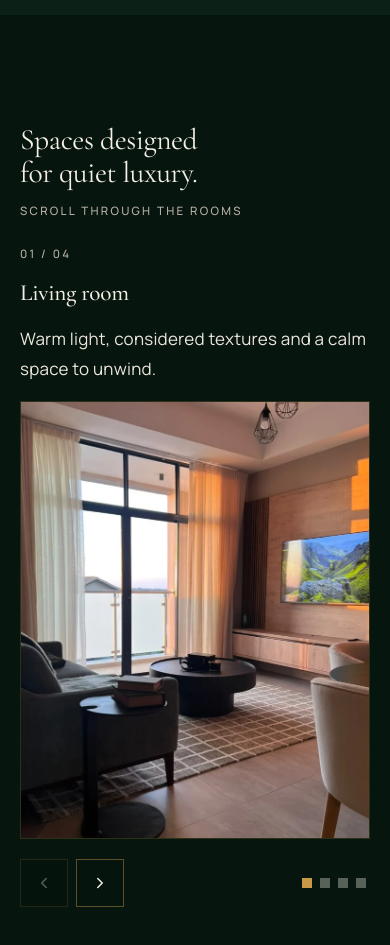
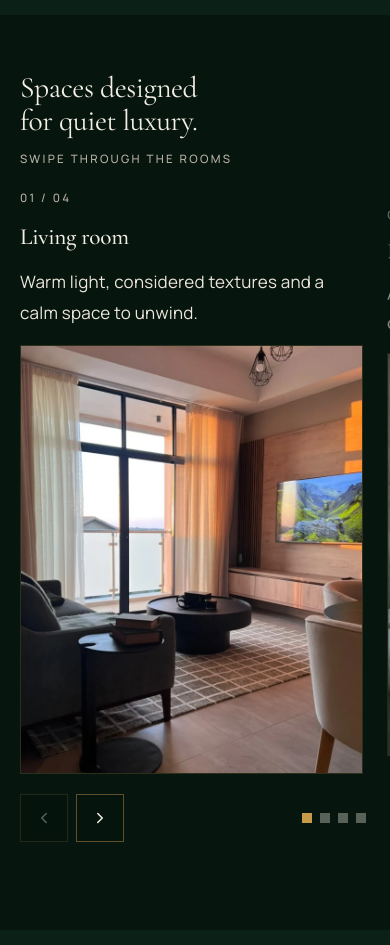
Before and after one commit to dondie52/Letoile-de-Reve, a Next.js app: page / in a window 390 px wide. Shown: the part 1760-2705 px from the top of the page. Built offline with nearby package versions, Linux system fonts and the light colour scheme.

Commit message:
Revert mobile room gallery to native swipe
Undo the mobile ScrollTrigger pin. Phones use horizontal snap again;
desktop keeps the scroll-driven room tour.

Co-authored-by: bokas tech <dondie52@users.noreply.github.com>

```diff
--- a/src/app/globals.css
+++ b/src/app/globals.css
@@ -252,6 +252,41 @@ section[id],
 
 .apartment-mobile {
   min-height: 0;
+  padding-bottom: calc(var(--booking-bar-offset) + clamp(1rem, 3vw, 1.5rem));
+}
+
+.apartment-mobile-track {
+  display: flex;
+  gap: 0.85rem;
+  overflow-x: auto;
+  overflow-y: hidden;
+  scroll-snap-type: x mandatory;
+  scroll-padding-inline: max(1.25rem, calc((100vw - 22rem) / 2));
+  -webkit-overflow-scrolling: touch;
+  overscroll-behavior-x: contain;
+  padding-inline: max(1.25rem, calc((100vw - 22rem) / 2));
+  scrollbar-width: none;
+}
+
+.apartment-mobile-track::-webkit-scrollbar {
+  display: none;
+}
+
+.apartment-mobile-slide {
+  flex: 0 0 min(88vw, 22rem);
+  scroll-snap-align: center;
+  scroll-snap-stop: always;
+  transform: scale(0.94);
+  opacity: 0.72;
+  transition:
+    transform 0.45s cubic-bezier(0.16, 1, 0.3, 1),
+    opacity 0.45s ease;
+  will-change: transform, opacity;
+}
+
+.apartment-mobile-slide.is-active {
+  transform: scale(1);
+  opacity: 1;
 }
 
 .apartment-mobile-card {
@@ -266,12 +301,18 @@ section[id],
     calc(100svh - var(--nav-h) - env(safe-area-inset-top, 0px) - var(--booking-bar-offset) - 13rem)
   );
   width: 100%;
-  min-height: 12rem;
+  min-height: 0;
   overflow: hidden;
 }
 
 @media (prefers-reduced-motion: reduce) {
-  .apartment-mobile-media .absolute {
+  .apartment-mobile-slide {
+    transform: none;
+    opacity: 1;
+    transition: none;
+  }
+
+  .apartment-mobile-slide .absolute {
     transition: none !important;
   }
 }
--- a/src/components/ApartmentShowcase.tsx
+++ b/src/components/ApartmentShowcase.tsx
@@ -20,7 +20,7 @@ export function ApartmentShowcase() {
   const sectionRef = useRef<HTMLElement>(null);
   const pinRef = useRef<HTMLDivElement>(null);
   const progressRef = useRef<HTMLDivElement>(null);
-  const mobilePinRef = useRef<HTMLDivElement>(null);
+  const mobileTrackRef = useRef<HTMLDivElement>(null);
   const stRef = useRef<ScrollTrigger | null>(null);
   const activeRef = useRef(0);
   const displayedRef = useRef(0);
@@ -29,6 +29,8 @@ export function ApartmentShowcase() {
   const layersRef = useRef<Map<number, HTMLElement>>(new Map());
   const kenBurnsRef = useRef<gsap.core.Timeline | null>(null);
   const genRef = useRef(0);
+  const syncingTrackRef = useRef(false);
+  const roomStepLockRef = useRef(false);
 
   const [active, setActive] = useState(0);
   const [layers, setLayers] = useState<Layer[]>([
@@ -232,64 +234,56 @@ export function ApartmentShowcase() {
     };
   }, [startKenBurns]);
 
-  /* Scroll-driven room tour on every viewport (Lenis is off on phones). */
+  const syncMobileTrack = useCallback((index: number, instant = false) => {
+    const track = mobileTrackRef.current;
+    if (!track) return;
+    const slide = track.querySelector<HTMLElement>(
+      `[data-room-slide][data-index="${index}"]`,
+    );
+    if (!slide) return;
+
+    const left =
+      slide.offsetLeft - (track.clientWidth - slide.clientWidth) / 2;
+    syncingTrackRef.current = true;
+    if (instant || prefersReducedMotion()) {
+      track.scrollLeft = left;
+      requestAnimationFrame(() => {
+        syncingTrackRef.current = false;
+      });
+      return;
+    }
+    track.scrollTo({ left, behavior: "smooth" });
+    window.setTimeout(() => {
+      syncingTrackRef.current = false;
+    }, 420);
+  }, []);
+
+  /* Desktop only — GSAP pin/scrub. Mobile uses native snap (no ScrollTrigger). */
   useEffect(() => {
     const section = sectionRef.current;
-    if (!section) return;
+    const pin = pinRef.current;
+    const progress = progressRef.current;
+    if (!section || !pin || !progress) return;
 
     const reduced = prefersReducedMotion();
-    const mm = gsap.matchMedia();
-
-    mm.add("(max-width: 767px)", () => {
-      const pin = mobilePinRef.current;
-      if (!pin || reduced) return;
-
-      const st = ScrollTrigger.create({
-        trigger: section,
-        start: "top top",
-        end: () => `+=${ROOMS.length * 100}%`,
-        scrub: 0.45,
-        pin,
-        anticipatePin: 1,
-        invalidateOnRefresh: true,
-        onUpdate: (self) => {
-          const idx = Math.min(
-            ROOMS.length - 1,
-            Math.floor(self.progress * ROOMS.length + 0.001),
-          );
-          if (idx !== activeRef.current) {
-            setActiveSafe(idx);
-          }
-        },
-      });
-      stRef.current = st;
-
-      requestAnimationFrame(() => ScrollTrigger.refresh());
-
-      return () => {
-        if (stRef.current === st) stRef.current = null;
-        st.kill();
-      };
-    });
-
-    mm.add("(min-width: 768px)", () => {
-      const pin = pinRef.current;
-      const progress = progressRef.current;
-      if (!pin || !progress) return;
+    if (isMobileViewport()) return;
 
     gsap.set(progress, {
       scaleY: 1 / ROOMS.length,
       transformOrigin: "top center",
     });
 
-      if (reduced) return;
+    if (reduced) {
+      return;
+    }
 
+    const ctx = gsap.context(() => {
       const st = ScrollTrigger.create({
         trigger: section,
         start: "top top",
         end: () => `+=${ROOMS.length * 105}%`,
         scrub: 0.65,
-        pin,
+        pin: pin,
         anticipatePin: 1,
         invalidateOnRefresh: true,
         onUpdate: (self) => {
@@ -309,38 +303,103 @@ export function ApartmentShowcase() {
         },
       });
       stRef.current = st;
-
-      return () => {
-        if (stRef.current === st) stRef.current = null;
-        st.kill();
-      };
-    });
+    }, section);
 
     return () => {
       stRef.current = null;
-      mm.revert();
+      ctx.revert();
     };
-  }, [runDesktopTransition, setActiveSafe]);
+  }, [runDesktopTransition]);
+
+  /* Mobile: native horizontal snap + vertical scroll/wheel steps rooms */
+  useEffect(() => {
+    const track = mobileTrackRef.current;
+    if (!track || !isMobileViewport()) return;
+
+    const slides = Array.from(
+      track.querySelectorAll<HTMLElement>("[data-room-slide]"),
+    );
+    if (!slides.length) return;
+
+    const observer = new IntersectionObserver(
+      (entries) => {
+        if (syncingTrackRef.current) return;
+        const best = entries
+          .filter((e) => e.isIntersecting)
+          .sort((a, b) => b.intersectionRatio - a.intersectionRatio)[0];
+        if (!best) return;
+        const idx = Number((best.target as HTMLElement).dataset.index);
+        if (Number.isFinite(idx) && idx !== activeRef.current) {
+          setActiveSafe(idx);
+        }
+      },
+      { root: track, threshold: [0.55, 0.7, 0.85] },
+    );
+
+    slides.forEach((slide) => observer.observe(slide));
+
+    const stepRoom = (delta: number) => {
+      if (roomStepLockRef.current || Math.abs(delta) < 8) return false;
+      const next = Math.min(
+        ROOMS.length - 1,
+        Math.max(0, activeRef.current + (delta > 0 ? 1 : -1)),
+      );
+      if (next === activeRef.current) return false;
+      roomStepLockRef.current = true;
+      setActiveSafe(next);
+      syncMobileTrack(next, prefersReducedMotion());
+      window.setTimeout(() => {
+        roomStepLockRef.current = false;
+      }, 480);
+      return true;
+    };
+
+    /* Trackpads / mouse: vertical wheel over the gallery advances rooms */
+    const onWheel = (event: WheelEvent) => {
+      if (Math.abs(event.deltaY) <= Math.abs(event.deltaX)) return;
+      const atStart = activeRef.current === 0 && event.deltaY < 0;
+      const atEnd =
+        activeRef.current === ROOMS.length - 1 && event.deltaY > 0;
+      if (atStart || atEnd) return;
+      if (stepRoom(event.deltaY)) {
+        event.preventDefault();
+      }
+    };
+
+    track.addEventListener("wheel", onWheel, { passive: false });
+
+    return () => {
+      observer.disconnect();
+      track.removeEventListener("wheel", onWheel);
+    };
+  }, [setActiveSafe, syncMobileTrack]);
+
+  const scrollMobileTo = useCallback(
+    (index: number) => {
+      setActiveSafe(index);
+      syncMobileTrack(index, prefersReducedMotion());
+    },
+    [setActiveSafe, syncMobileTrack],
+  );
 
   const goToRoom = (index: number) => {
     if (index < 0 || index >= ROOMS.length) return;
 
-    if (prefersReducedMotion()) {
     if (isMobileViewport()) {
-        setActiveSafe(index);
+      scrollMobileTo(index);
       return;
     }
+
+    if (prefersReducedMotion()) {
       runDesktopTransition(index, true);
       return;
     }
 
     const st = stRef.current;
     if (!st) {
-      if (isMobileViewport()) setActiveSafe(index);
-      else runDesktopTransition(index, false);
+      runDesktopTransition(index, false);
       return;
     }
-
     const progress = (index + 0.45) / ROOMS.length;
     const y = st.start + (st.end - st.start) * progress;
     window.scrollTo({ top: y, behavior: "smooth" });
@@ -487,12 +546,9 @@ export function ApartmentShowcase() {
         </div>
       </div>
 
-      {/* Mobile scroll-driven gallery — pin + scrub like desktop */}
-      <div
-        ref={mobilePinRef}
-        className="apartment-mobile md:hidden"
-      >
-        <div className="section-pad mx-auto flex min-h-[100svh] max-w-[1400px] flex-col justify-center pb-[calc(var(--booking-bar-offset)+1rem)] pt-[calc(var(--nav-h)+1.25rem)]">
+      {/* Mobile native snap gallery (no GSAP pin — touch scroll stays free) */}
+      <div className="apartment-mobile pt-[clamp(3.5rem,10vw,5rem)] md:hidden">
+        <div className="section-pad mx-auto max-w-[1400px]">
           <h2
             id="apartment-heading-mobile"
             data-reveal
@@ -504,31 +560,34 @@ export function ApartmentShowcase() {
           <p
             data-reveal
             data-reveal-group="apartment-intro"
-            className="meta mb-6 text-stone"
+            className="meta mb-[clamp(1.25rem,4vw,2rem)] text-stone"
           >
-            Scroll through the rooms
+            Swipe through the rooms
           </p>
+        </div>
 
-          <article
-            className="apartment-mobile-card flex flex-col gap-4"
-            aria-live="polite"
-            aria-label={`${room.label}, room ${room.index} of ${ROOMS.length}`}
+        <div
+          ref={mobileTrackRef}
+          className="apartment-mobile-track"
+          data-lenis-prevent
+          aria-label="Apartment rooms gallery"
         >
-            <p className="meta text-gold">{room.index} / 04</p>
-            <h3 className="title-sm text-ivory">{room.label}</h3>
-            <p className="body-lg">{room.description}</p>
-
-            <div className="apartment-mobile-media relative w-full overflow-hidden border border-gold/20">
           {ROOMS.map((r, i) => {
             const isActive = i === active;
             return (
-                  <div
+              <article
                 key={r.id}
-                    className={`absolute inset-0 transition-opacity duration-500 ease-out ${
-                      isActive ? "opacity-100" : "opacity-0"
-                    }`}
-                    aria-hidden={!isActive}
+                data-room-slide
+                data-index={i}
+                className={`apartment-mobile-slide ${isActive ? "is-active" : ""}`}
+                aria-current={isActive ? "true" : undefined}
               >
+                <div className="apartment-mobile-card flex flex-col gap-4">
+                  <p className="meta text-gold">{r.index} / 04</p>
+                  <h3 className="title-sm text-ivory">{r.label}</h3>
+                  <p className="body-lg">{r.description}</p>
+
+                  <div className="apartment-mobile-media relative w-full overflow-hidden border border-gold/20">
                     <div
                       className={`absolute inset-[-5%] transition-transform duration-[1.2s] ease-out ${
                         isActive ? "scale-100" : "scale-[1.06]"
@@ -538,19 +597,20 @@ export function ApartmentShowcase() {
                         src={r.src}
                         alt={r.alt}
                         fill
-                        sizes="(max-width: 768px) 92vw, 600px"
-                        loading={i === 0 ? "eager" : "lazy"}
+                        sizes="(max-width: 768px) 88vw, 600px"
+                        loading="lazy"
                         className="object-cover"
                         style={{ objectPosition: r.objectPosition }}
                       />
                     </div>
                   </div>
+                </div>
+              </article>
             );
           })}
         </div>
-          </article>
 
-          <div className="mt-5 flex items-center justify-between gap-4">
+        <div className="section-pad mx-auto mt-5 flex max-w-[1400px] items-center justify-between gap-4">
           <div className="flex gap-2">
             <button
               type="button"
@@ -565,9 +625,7 @@ export function ApartmentShowcase() {
               type="button"
               className="inline-flex h-12 w-12 items-center justify-center border border-gold/45 bg-forest/55 text-ivory backdrop-blur-sm transition hover:border-gold disabled:opacity-35"
               aria-label="Next room"
-                onClick={() =>
-                  goToRoom(Math.min(ROOMS.length - 1, active + 1))
-                }
+              onClick={() => goToRoom(Math.min(ROOMS.length - 1, active + 1))}
               disabled={active === ROOMS.length - 1}
             >
               <ChevronRight size={18} />
@@ -595,7 +653,6 @@ export function ApartmentShowcase() {
           </div>
         </div>
       </div>
-      </div>
     </section>
   );
 }
```
Lines whose indentation alone changed are shown as unchanged.
